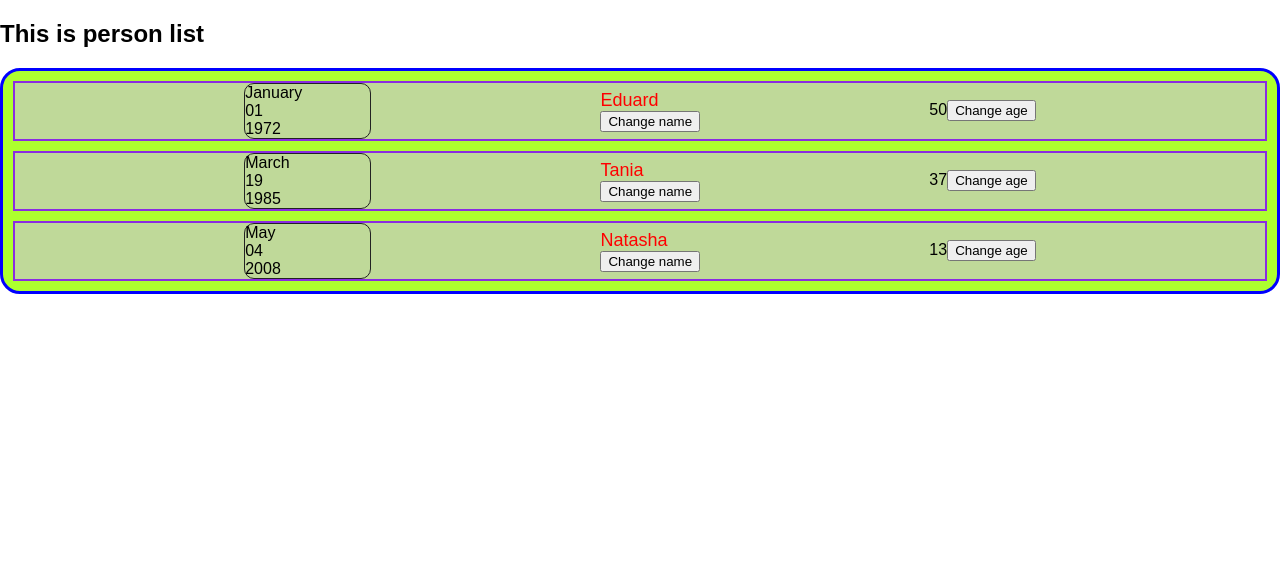
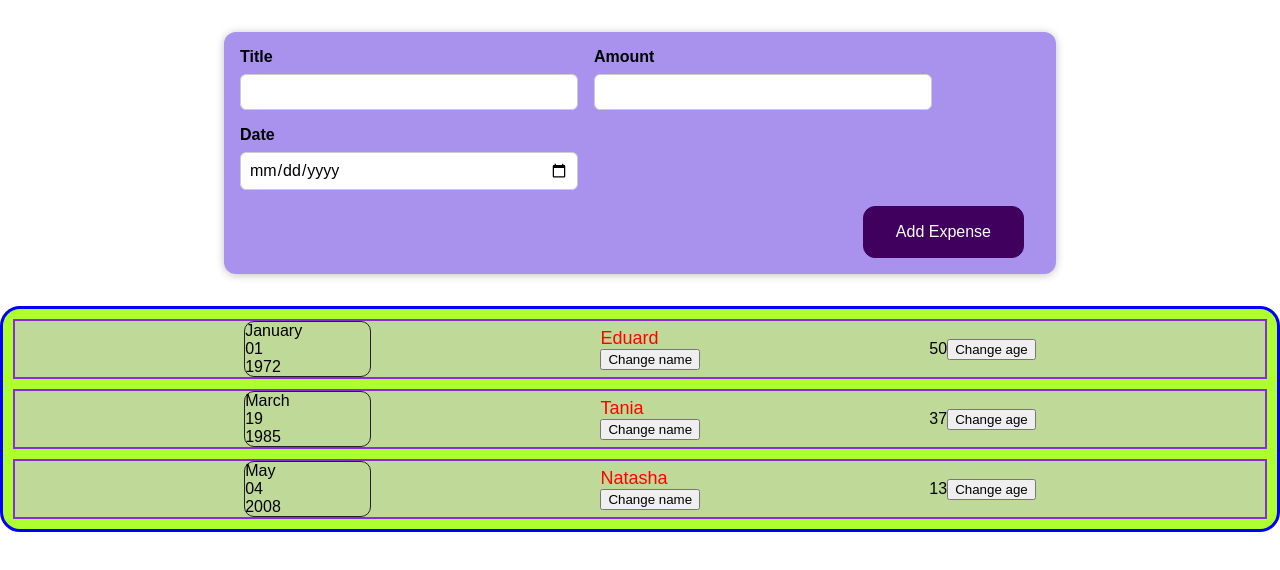
Before and after one commit to SivtsovaT/list, a React (Create React App) app: page / in a window 1280 px wide. Shown: the top 570 px of the page. Built offline with nearby package versions, Linux system fonts and the light colour scheme.

Commit message:
Created new project list:
- created form for adding new friends;

```diff
--- a/src/App.js
+++ b/src/App.js
@@ -2,6 +2,7 @@
 import './App.css';
 import Person from "./components/person-list/person";
 import PersonItem from "./components/person-list/person-list-item/PersonItem";
+import NewPerson from "./components/form/NewPerson";
 
 const App = () => {
     const friend = [
@@ -30,7 +31,7 @@
     ];
     return (
         <div>
-            <h2>This is person list</h2>
+            <NewPerson></NewPerson>
             <PersonItem items={friend}></PersonItem>
         </div>
     );
--- /dev/null
+++ b/src/components/form/NewPerson.css
@@ -0,0 +1,38 @@
+.new-expense {
+    background-color: #a892ee;
+    padding: 1rem;
+    margin: 2rem auto;
+    width: 50rem;
+    max-width: 95%;
+    border-radius: 12px;
+    text-align: center;
+    box-shadow: 0 1px 8px rgba(0, 0, 0, 0.25);
+}
+
+.new-expense button {
+    font: inherit;
+    cursor: pointer;
+    padding: 1rem 2rem;
+    border: 1px solid #40005d;
+    background-color: #40005d;
+    color: white;
+    border-radius: 12px;
+    margin-right: 1rem;
+}
+
+.new-expense button:hover,
+.new-expense button:active {
+    background-color: #510674;
+    border-color: #510674;
+}
+
+.new-expense button.alternative {
+    color: #220131;
+    border-color: transparent;
+    background-color: transparent;
+}
+
+.new-expense button.alternative:hover,
+.new-expense button.alternative:active {
+    background-color: #ddb3f8;
+}
--- /dev/null
+++ b/src/components/form/NewPerson.js
@@ -0,0 +1,14 @@
+import React from "react";
+import '../form/NewPerson.css';
+import NewPersonForm from "./NewPersonForm";
+
+
+const NewPerson = () => {
+    return (
+        <div className="new-expense">
+            <NewPersonForm></NewPersonForm>
+        </div>
+    )
+}
+
+export default NewPerson;
--- /dev/null
+++ b/src/components/form/NewPersonForm.css
@@ -0,0 +1,26 @@
+.new-expense__controls {
+    display: flex;
+    flex-wrap: wrap;
+    gap: 1rem;
+    margin-bottom: 1rem;
+    text-align: left;
+}
+
+.new-expense__control label {
+    font-weight: bold;
+    margin-bottom: 0.5rem;
+    display: block;
+}
+
+.new-expense__control input {
+    font: inherit;
+    padding: 0.5rem;
+    border-radius: 6px;
+    border: 1px solid #ccc;
+    width: 20rem;
+    max-width: 100%;
+}
+
+.new-expense__actions {
+    text-align: right;
+}
--- /dev/null
+++ b/src/components/form/NewPersonForm.js
@@ -0,0 +1,31 @@
+import React from "react";
+import '../form/NewPersonForm.css';
+
+const NewPersonForm = () => {
+    return (
+            <form>
+            <div className="new-expense__controls">
+                <div className="new-expense__control">
+                    <label>Title</label>
+                    <input type="text"/>
+                </div>
+
+                <div className="new-expense__control">
+                    <label>Amount</label>
+                    <input type="number" min="0.01" step="0.01"/>
+                </div>
+
+                <div className="new-expense__control">
+                    <label>Date</label>
+                    <input type="date" min="2019-01-01" max='2022-12-31'/>
+                </div>
+            </div>
+            <div className="new-expense__actions">
+                <button type='submit'>Add Expense</button>
+            </div>
+        </form>
+    )
+}
+
+
+export default NewPersonForm
```
